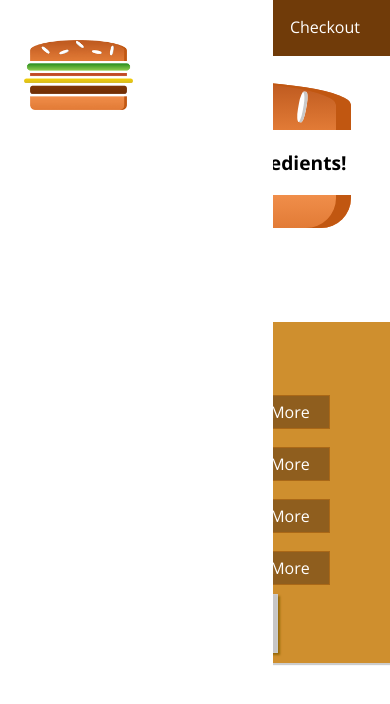
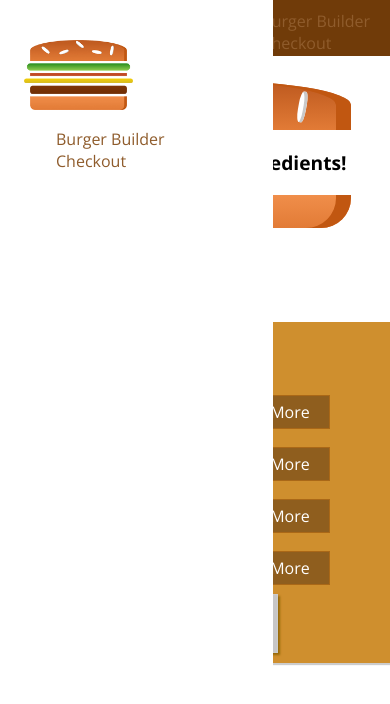
Before and after one commit to proiacm/burger-builder, a React (Create React App) app: page / in a window 390 px wide. Shown: the top 704 px of the page. Built offline with nearby package versions, Linux system fonts and the light colour scheme.

Commit message:
style for mobile

```diff
--- a/src/components/Navigation/NavigationItems/NavigationItems.module.css
+++ b/src/components/Navigation/NavigationItems/NavigationItems.module.css
@@ -1,10 +1,7 @@
 .NavigationItems {
-  margin: 0;
-  padding: 0;
-  list-style: none;
-  display: flex;
-  align-items: center;
-  height: 100%;
+  margin: 10px 0;
+  display: block;
+  width: 100%;
 }
 
 .NavigationItems li {
@@ -16,11 +13,9 @@
 }
 
 .NavigationItems a {
-  color: #FFFFFF;
+  color: #8f5c2c;
   text-decoration: none;
-  height: 100%;
-  padding: 16px 10px;
-  border-bottom: 4px solid transparent;
+  width: 100%;
   box-sizing: border-box;
   display: block;
 }
@@ -28,7 +23,39 @@
 .NavigationItems a:hover,
 .NavigationItems a:active,
 .NavigationItems a.active {
-  background-color: #8f5c2c;
-  border-bottom: 4px solid #40a4c8;
-  color: #FFFFFF;
+  color: #40a4c8;
 }
+
+@media (min-width: 500px) {
+  .NavigationItems {
+    margin: 0;
+    padding: 0;
+    list-style: none;
+    display: flex;
+    align-items: center;
+    height: 100%;
+    width: auto;
+  }
+
+  .NavigationItems li {
+    margin: 0;
+    height: 100%;
+    align-items: center;
+  }
+
+  .NavigationItems a {
+    color: #FFFFFF;
+    text-decoration: none;
+    height: 100%;
+    padding: 16px 10px;
+    border-bottom: 4px solid transparent;
+  }
+
+  .NavigationItems a:hover,
+  .NavigationItems a:active,
+  .NavigationItems a.active {
+    background-color: #8f5c2c;
+    border-bottom: 4px solid #40a4c8;
+    color: #FFFFFF;
+  }
+}
```
